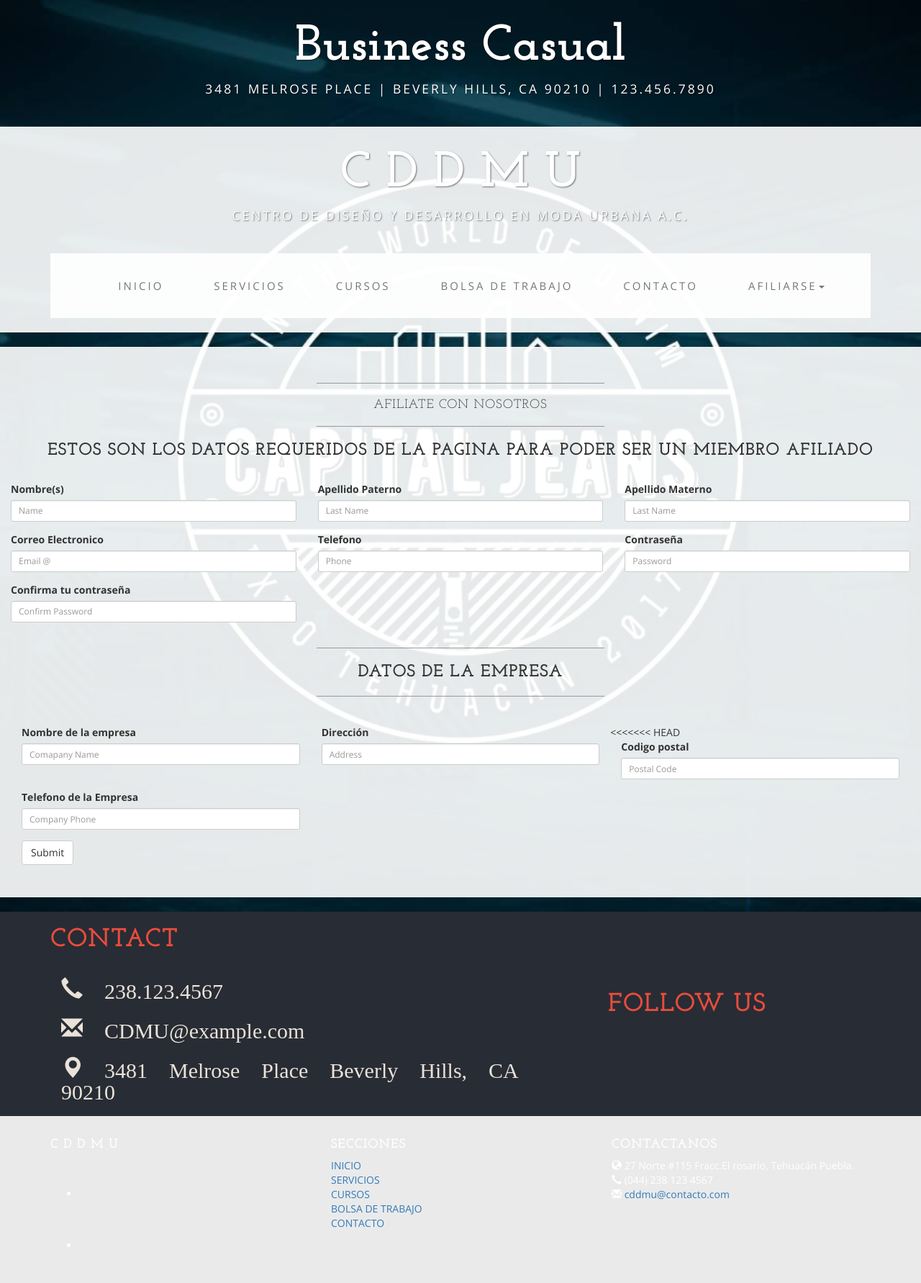
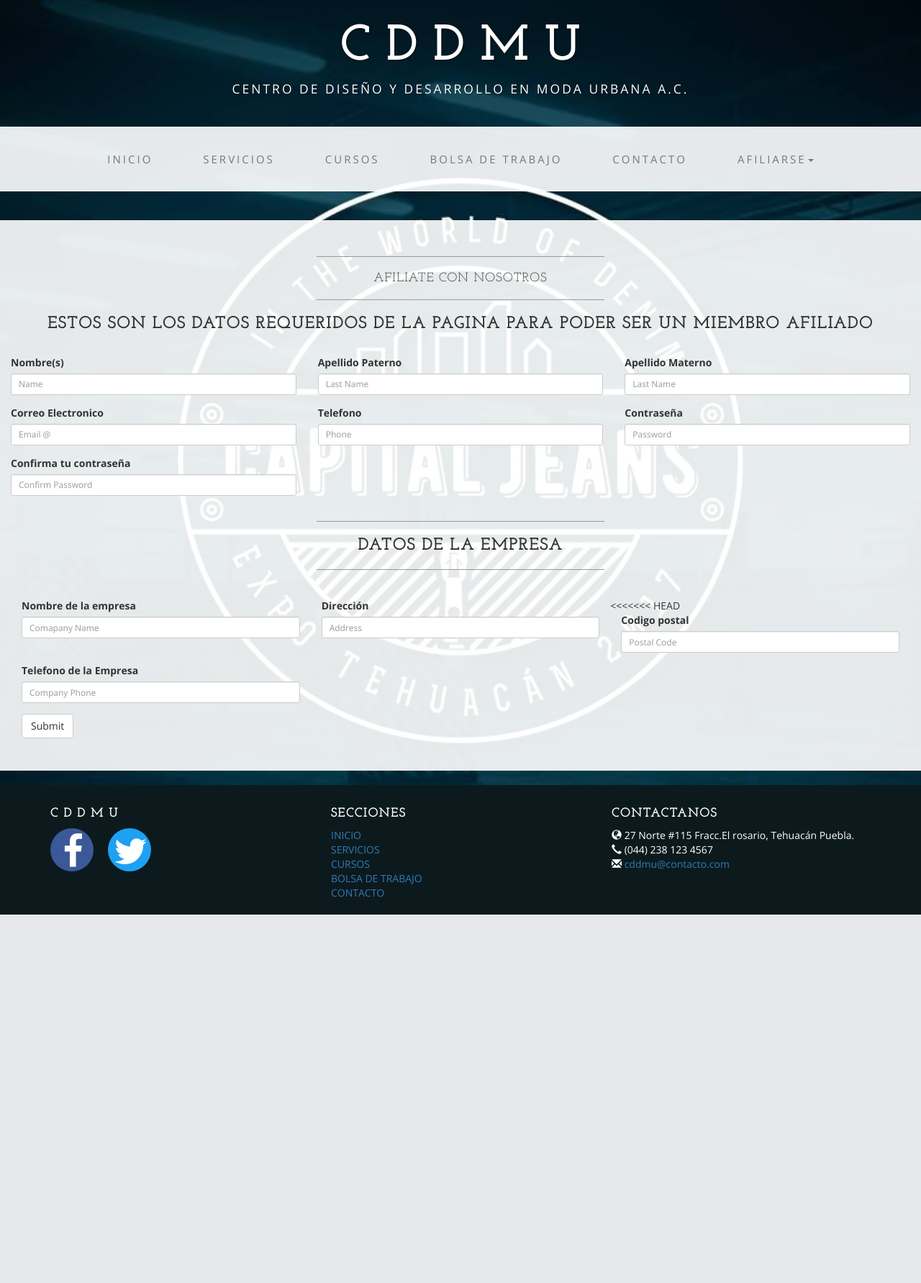
Before and after one commit to AndresVS18/sitioWebCDMU, a PHP site: page /Oportunidad.php in a window 1280 px wide. Shown: the whole page at 72% size. After the commit the page ends 1271 px from the top, so only its background shows below. Run offline with PHP 8.4, Linux system fonts and the light colour scheme.

Commit message:
oportunidad

```diff
--- a/Oportunidad.php
+++ b/Oportunidad.php
@@ -14,13 +14,14 @@ session_start();
   <meta name="description" content="">
   <meta name="author" content="">
 
-  <title>Contact - Business Casual - Start Bootstrap Theme</title>
+  <title>CDDMU</title>
 
   <!-- Bootstrap Core CSS -->
   <link href="css/bootstrap.min.css" rel="stylesheet">
 
   <!-- Custom CSS -->
   <link href="css/business-casual.css" rel="stylesheet">
+  <link href="css/Style.css" rel="stylesheet">
 
   <!-- Fonts -->
   <link href="https://fonts.googleapis.com/css?family=Open+Sans:300italic,400italic,600italic,700italic,800italic,400,300,600,700,800" rel="stylesheet" type="text/css">
@@ -37,12 +38,13 @@ session_start();
 
 <body>
 
-  <div class="brand">Business Casual</div>
-  <div class="address-bar">3481 Melrose Place | Beverly Hills, CA 90210 | 123.456.7890</div>
+    <?php $fun->menu(); ?>
+
 
   <!-- Navigation -->
+  <div class="container">
   <nav class="navbar navbar-default" role="navigation">
-    <div class="container">
+
       <!-- Brand and toggle get grouped for better mobile display -->
       <div class="navbar-header">
         <button type="button" class="navbar-toggle" data-toggle="collapse" data-target="#bs-example-navbar-collapse-1">
@@ -52,14 +54,14 @@ session_start();
           <span class="icon-bar"></span>
         </button>
         <!-- navbar-brand is hidden on larger screens, but visible when the menu is collapsed -->
-        <a class="navbar-brand" href="index.html">Business Casual</a>
       </div>
       <!-- Collect the nav links, forms, and other content for toggling -->
-      <?php $fun->menu();  ?>
       <!-- /.navbar-collapse -->
-    </div>
+
     <!-- /.container -->
   </nav>
+</div>
+
 
   <!--/Formulario--->
   <div class="row">
@@ -140,28 +142,7 @@ session_start();
 
 </div>
 <!--/Formulario--->
-<footer style="background-color: #282c34">
 
-  <div class="container">
-    <h1 style=" color: #e94c3d">CONTACT</h1> <br>
-    <div class="col-xs-12 col-sm-12 col-md-8" style="color: #e9e2d8">
-      <div class="glyphicon glyphicon-earphone" style="font-size:30px"> 238.123.4567 </div>
-      <br><br>
-      <div class="glyphicon glyphicon-envelope" style="font-size:30px"> CDMU@example.com </div>
-      <br><br>
-      <div class="glyphicon glyphicon-map-marker" style="font-size:30px"> 3481 Melrose Place Beverly Hills, CA 90210
-      </div>
-    </div>
-
-    <div class="col-xs-12 col-sm-12  col-md-4"   >
-      <h1 style=" color: #e94c3d; ">FOLLOW US</h1>
-      <ul class="list-unstyled  list-inline" style= "font-size:80px" >
-        <li class="icono"><a href="#"><i class="fa fa-facebook-square" style="color: white"></i></a></li>
-        <li class="icono"><a href="#"><i class="fa fa-twitter-square" style="color: white"></i></a></li>
-        <li class="icono"><a href="#"><i class="fa fa-instagram" style="color: white"></i></a></li>
-      </ul>
-    </div>
-  </div>
   <?php $fun->footer(); ?>
 <!-- jQuery -->
 <script src="js/jquery.js"></script>
--- a/cursos.php
+++ b/cursos.php
@@ -3,7 +3,6 @@ include_once 'logica/funciones.php';
 $fun = new funciones();
 session_start();
 ?>
-
 <!DOCTYPE html>
 <html lang="en">
 
```
